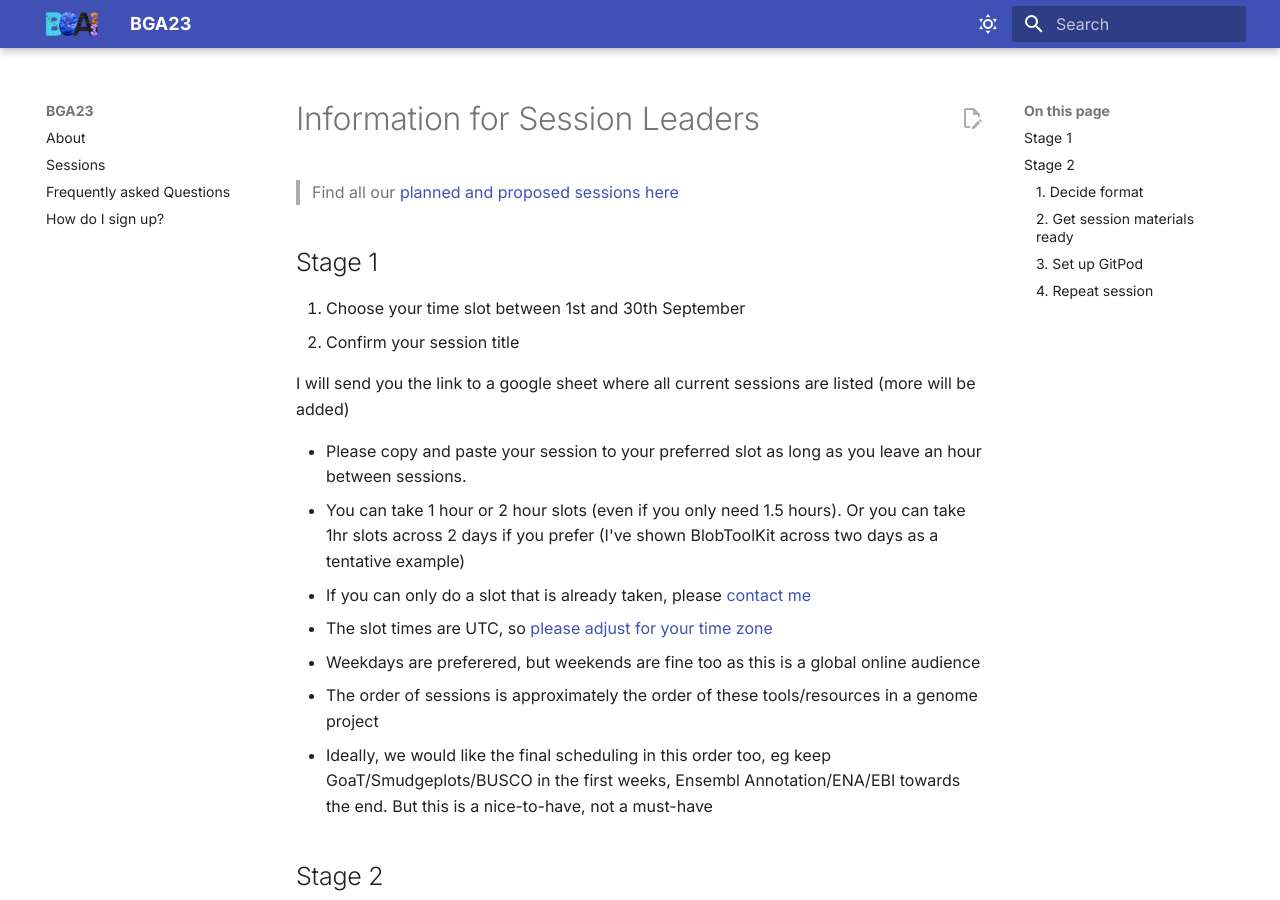
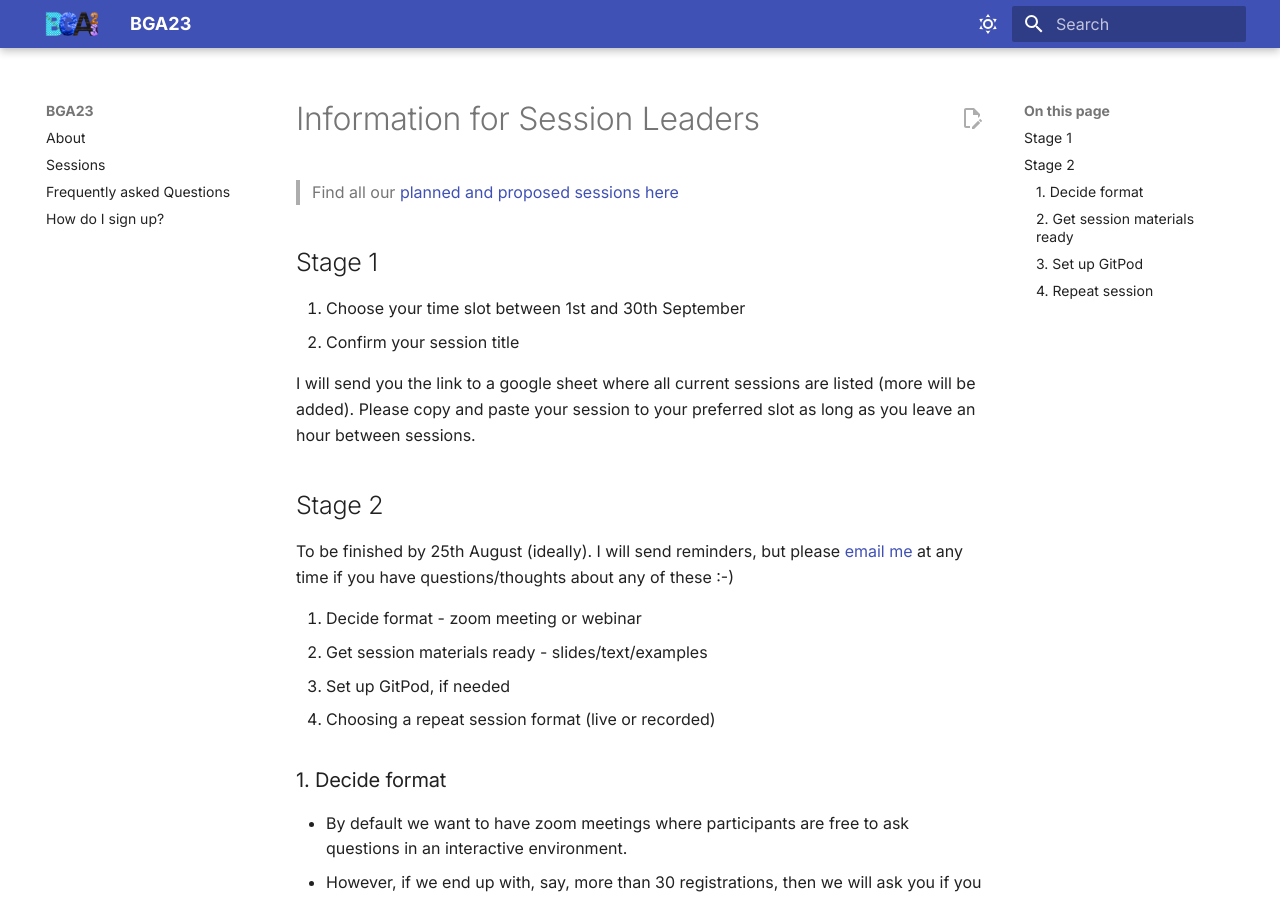
Before and after one commit to tol-training/tol-training.github.io, an MkDocs documentation site: the page built from docs/session-leaders.md, in a window 1280 px wide and 900 px high. Built offline with MkDocs 1.6.1 and Material for MkDocs 9.7.7, drawn with Linux system fonts in a browser that asks for light colours.

Commit message:
simplify stage 1

```diff
--- a/docs/session-leaders.md
+++ b/docs/session-leaders.md
@@ -10,15 +10,7 @@ description: Information for Session Leaders at Biodiversity Genomics Academy 20
 1. Choose your time slot between 1st and 30th September
 2. Confirm your session title
 
-I will send you the link to a google sheet where all current sessions are listed (more will be added)
-
-- Please copy and paste your session to your preferred slot as long as you leave an hour between sessions.
-- You can take 1 hour or 2 hour slots (even if you only need 1.5 hours). Or you can take 1hr slots across 2 days if you prefer (I've shown BlobToolKit across two days as a tentative example)
-- If you can only do a slot that is already taken, please [contact me](mailto:sujai.kumar@sanger.ac.uk)
-- The slot times are UTC, so [please adjust for your time zone](https://www.timeanddate.com/worldclock/meetingtime.html?iso=20230915&p1=224&p2=41&p3=45&p4=4&p5=37&p6=170&p7=176&p8=33&p9=240&p10=22){:target="_blank"}
-- Weekdays are preferered, but weekends are fine too as this is a global online audience
-- The order of sessions is approximately the order of these tools/resources in a genome project
-- Ideally, we would like the final scheduling in this order too, eg keep GoaT/Smudgeplots/BUSCO in the first weeks, Ensembl Annotation/ENA/EBI towards the end. But this is a nice-to-have, not a must-have
+I will send you the link to a google sheet where all current sessions are listed (more will be added). Please copy and paste your session to your preferred slot as long as you leave an hour between sessions.
 
 ## Stage 2
 
```
